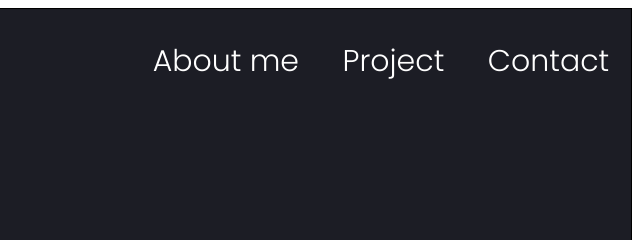
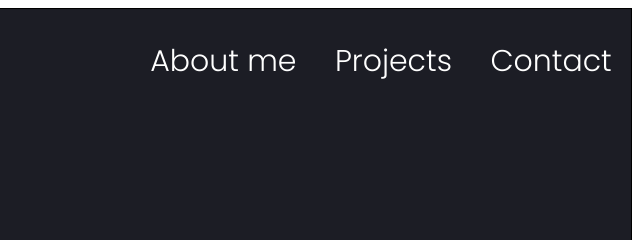
Before and after one commit to Zandol/portfolioSteeve, a plain HTML site: page index.html in a window 1280 px wide. Shown: the top 240 px of the page, 640-1280 px from the left. Drawn offline with Linux system fonts and the light colour scheme.

Commit message:
s ajoutés

```diff
--- a/index.html
+++ b/index.html
@@ -15,7 +15,7 @@
             <img src="/images/Fichier 2.png" alt="steeve logo">
             <ul>
                 <li>About me</li>
-                <li>Project</li>
+                <li>Projects</li>
                 <li>Contact</li>
             </ul>
         </nav>
```
